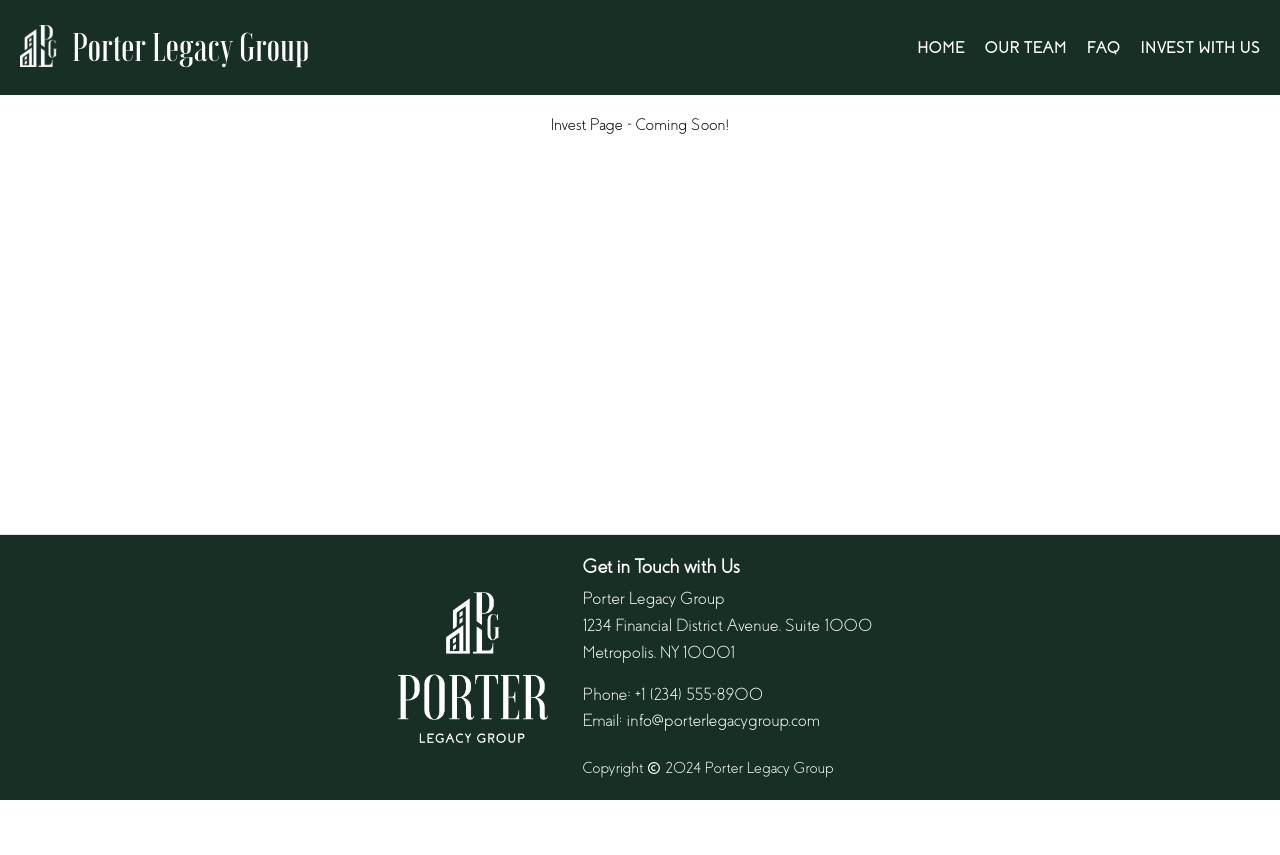
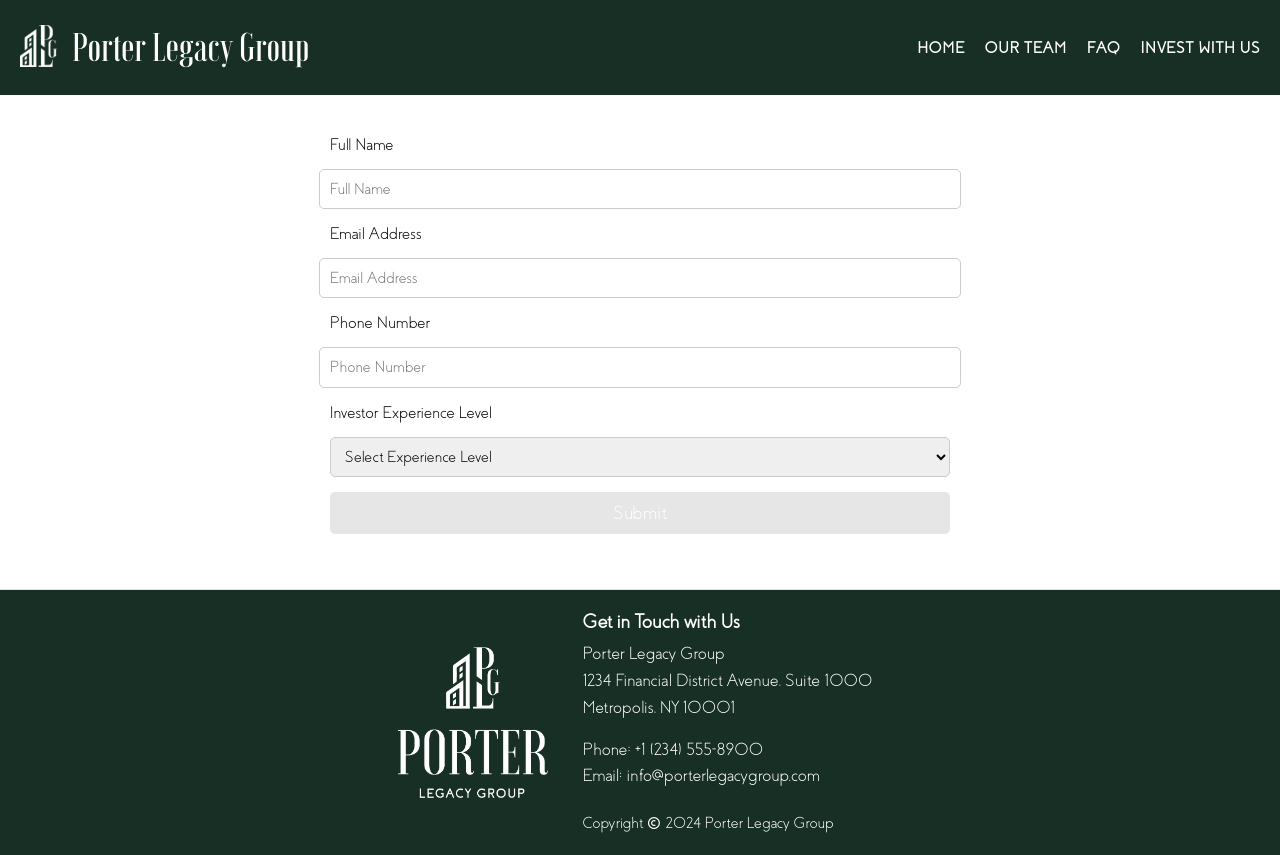
Before and after one commit to garyahill/PorterLegacyGroup, a React app: page /invest in a window 1280 px wide. Before the commit the page ends 800 px from the top, so only its background shows below. Built offline with nearby package versions, Linux system fonts and the light colour scheme.

Commit message:
updating favicon and footer info

```diff
--- a/src/pages/invest/invest.less
+++ b/src/pages/invest/invest.less
@@ -1,5 +1,47 @@
+@import "../../theme/palette.less";
+
 .invest-container {
-    display: flex;
-    flex-direction: column;
-    align-items: center;
-}
+    width: 90%;
+    padding: 20px;
+    margin: 0 auto;
+
+    @media (min-width: 768px) {
+      width: 50%;  // Shrink container to 50% on larger screens
+    }
+
+    form {
+      display: flex;
+      flex-direction: column;
+      align-items: center;
+
+      label,
+      input,
+      select,
+      button {
+        width: 100%;  // Make form elements take full container width
+        margin-bottom: 15px;
+      }
+
+      input,
+      select {
+        padding: 10px;
+        border: 1px solid #ccc;
+        border-radius: 5px;
+        font-size: 1rem;
+      }
+
+      button {
+        padding: 10px;
+        background-color: @grey-bg;
+        color: @primary-text-white;
+        border: none;
+        border-radius: 5px;
+        font-size: 1.2rem;
+        cursor: pointer;
+      }
+
+      button:hover {
+        background-color: darken(@tan-bg, 10%);
+      }
+    }
+  }
--- a/src/pages/invest/invest.tsx
+++ b/src/pages/invest/invest.tsx
@@ -5,8 +5,28 @@ const Invest: React.FC = () => {
 
 	return (
 		<div className="invest-container">
-			Invest Page - Coming Soon!
+			<form>
+				<label htmlFor="name">Full Name</label>
+				<input type="text" id="name" name="name" placeholder="Full Name" required />
+
+				<label htmlFor="email">Email Address</label>
+				<input type="email" id="email" name="email" placeholder="Email Address" required />
+
+				<label htmlFor="phone">Phone Number</label>
+				<input type="tel" id="phone" name="phone" placeholder="Phone Number" required />
+
+				<label htmlFor="experience">Investor Experience Level</label>
+				<select id="experience" name="experience" required>
+					<option value="" disabled selected>Select Experience Level</option>
+					<option value="beginner">Beginner</option>
+					<option value="intermediate">Intermediate</option>
+					<option value="advanced">Advanced</option>
+				</select>
+
+				<button type="submit">Submit</button>
+			</form>
 		</div>
+
 	);
 };
 
```
